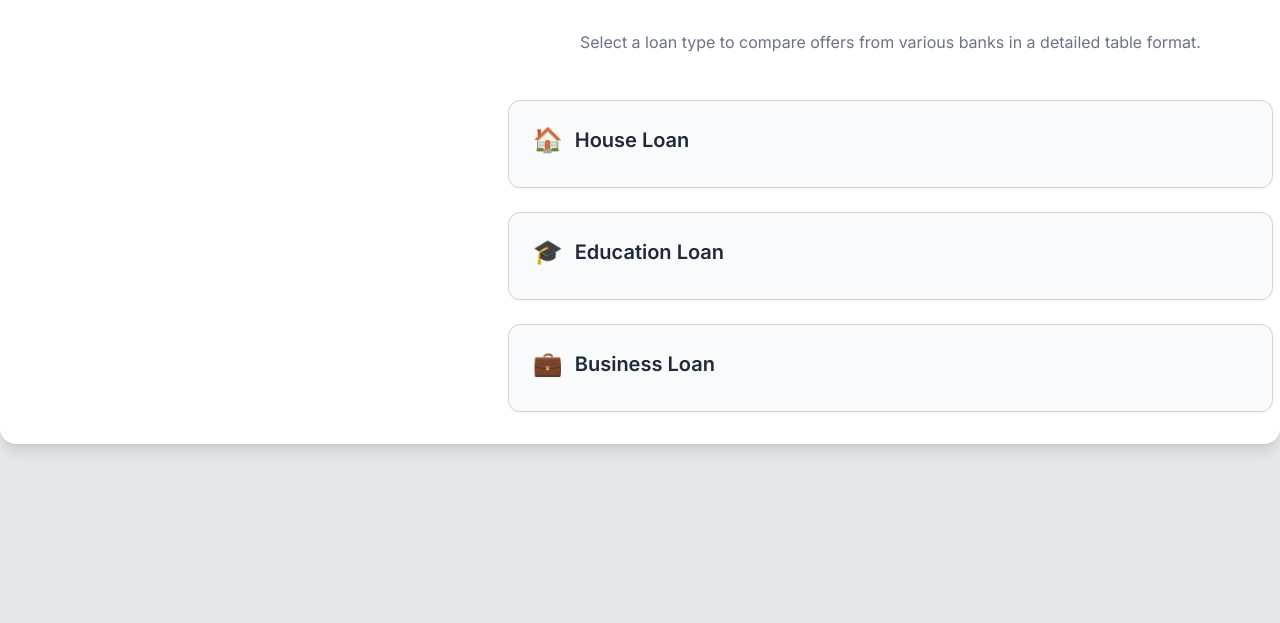
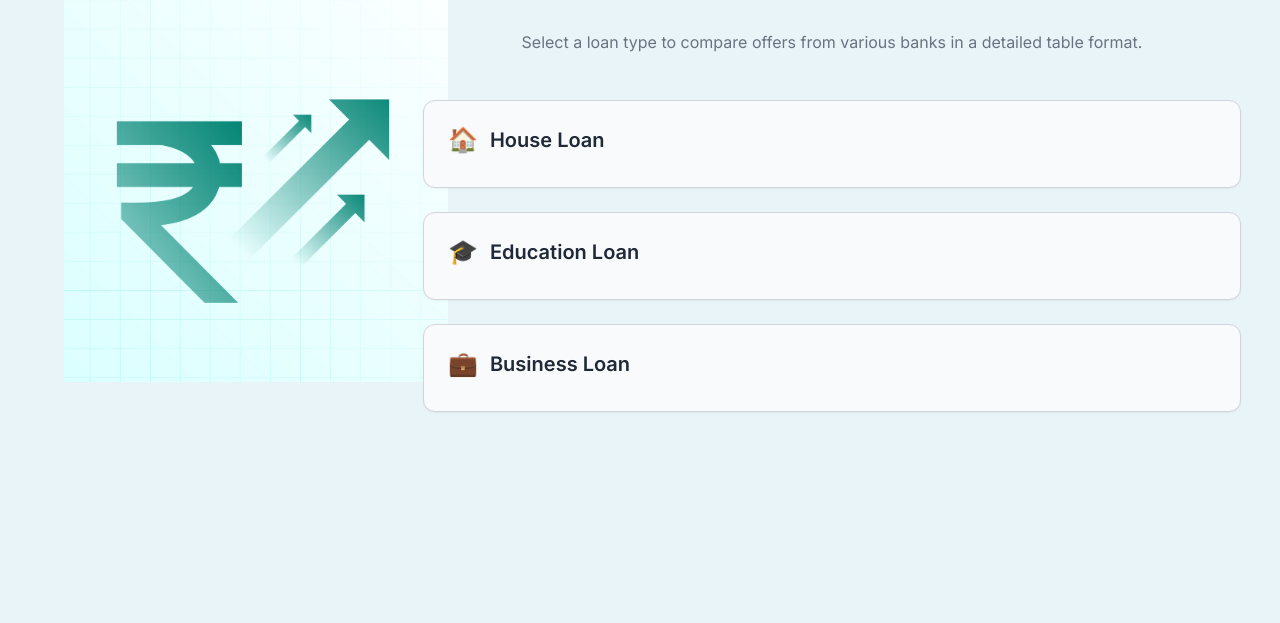
Before and after one commit to Prashik007-sudo/Team_Vortex, a website: page vortex/vortex/public/takeloan.html in a window 1280 px wide. Shown: the part 177-800 px from the top of the page. Drawn offline with Linux system fonts and the light colour scheme.

Commit message:
added image in the takeloan page

```diff
--- a/vortex/vortex/public/takeloan.html
+++ b/vortex/vortex/public/takeloan.html
@@ -8,7 +8,7 @@
   <style>
     body {
       font-family: 'Inter', sans-serif;
-      background-color: #e5e7eb;
+      background-color: #e8f4f8;
       display: flex;
       align-items: center;
       justify-content: center;
@@ -21,9 +21,9 @@
         display: flex;
         align-items: center;
         justify-content: center;
-        width: 40%;
+        width: 30%;
         height: 400px;
-        margin-top: 20px;
+        margin-top: 40px;
     }
 
     .container {
@@ -136,8 +136,10 @@
 </head>
 <body>
 
-<div class="container">
-    <div class = "graph">   </div>
+
+    <div class = "graph">
+        <img src="sl_021723_55880_22.jpg" width="100%" height="auto" />
+    </div>
 
 
   <div class="card-list">
@@ -271,7 +273,7 @@
     </div>
   </div>
 
-</div>
+
 
 <script>
   function toggleAccordion(id) {
@@ -290,5 +292,6 @@
   }
 </script>
 
+
 </body>
 </html>
```
Also changed, not shown: vortex/vortex/public/sl_021723_55880_22.jpg (added).
